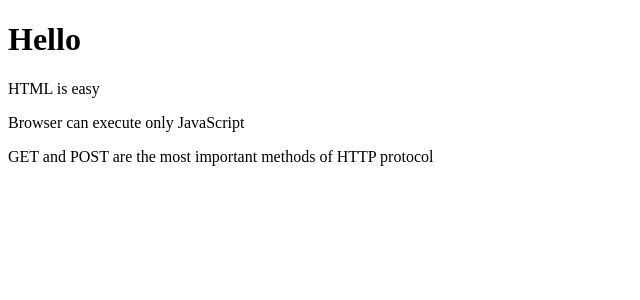
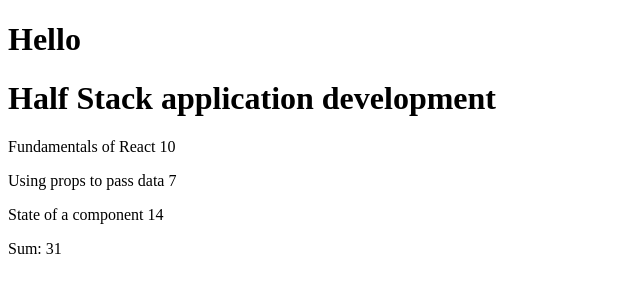
Before and after one commit to thomasMinh1995/my-fullstackOpen-exercises, a React (Vite) app: page / in a window 1280 px wide. Shown: the top 300 px of the page, without its empty margins (0-640 px from the left). Built offline with nearby package versions, Linux system fonts and the light colour scheme.

Commit message:
Sep-04-2024: apply reduce calculate sum and show parts

```diff
--- a/src/App.jsx
+++ b/src/App.jsx
@@ -1,7 +1,8 @@
 // import { useState } from 'react'
 // import Part1 from './Part1'
 
-import Part02Learning from "./Part02Learning"
+import Part02Exercies from "./Part02Exercies"
+// import Part02Learning from "./Part02Learning"
 
 // import Anecdotes from "./Anecdotes"
 
@@ -15,7 +16,10 @@ function App() {
       {/* <Anecdotes />  */}
 
       {/* //Part 02 learning */}
-      <Part02Learning/>
+      {/* <Part02Learning/> */}
+
+      {/* Part 02 exercies */}
+      <Part02Exercies/>
     </>
   )
 }
--- /dev/null
+++ b/src/Part02Exercies.jsx
@@ -0,0 +1,53 @@
+import React from "react";
+
+const Notes = (itemLists) => {
+    const sumValue = itemLists.note.reduce((total,currentValue) => {
+        return total + currentValue.exercises
+    }, 0);
+
+    return (
+       <>
+         {
+            itemLists.note.map(item => (
+                <p key={item.id}>{item.name} {item.exercises}</p>
+            ))
+         }
+         <p>Sum: {sumValue}</p>
+       </>
+    )
+}
+
+
+export default function Part02Exercies() {
+  const course = {
+    id: 1,
+    name: "Half Stack application development",
+    parts: [
+      {
+        name: "Fundamentals of React",
+        exercises: 10,
+        id: 1,
+      },
+      {
+        name: "Using props to pass data",
+        exercises: 7,
+        id: 2,
+      },
+      {
+        name: "State of a component",
+        exercises: 14,
+        id: 3,
+      },
+    ],
+  };
+
+  return <div>
+    <h1>{course.name}</h1>
+    {/* {
+        course.parts.map(item => (
+            <p key={item.id}>{item.name} {item.exercises}</p>
+        ))
+    } */}
+    <Notes note={course.parts}/>
+  </div>;
+}
```
